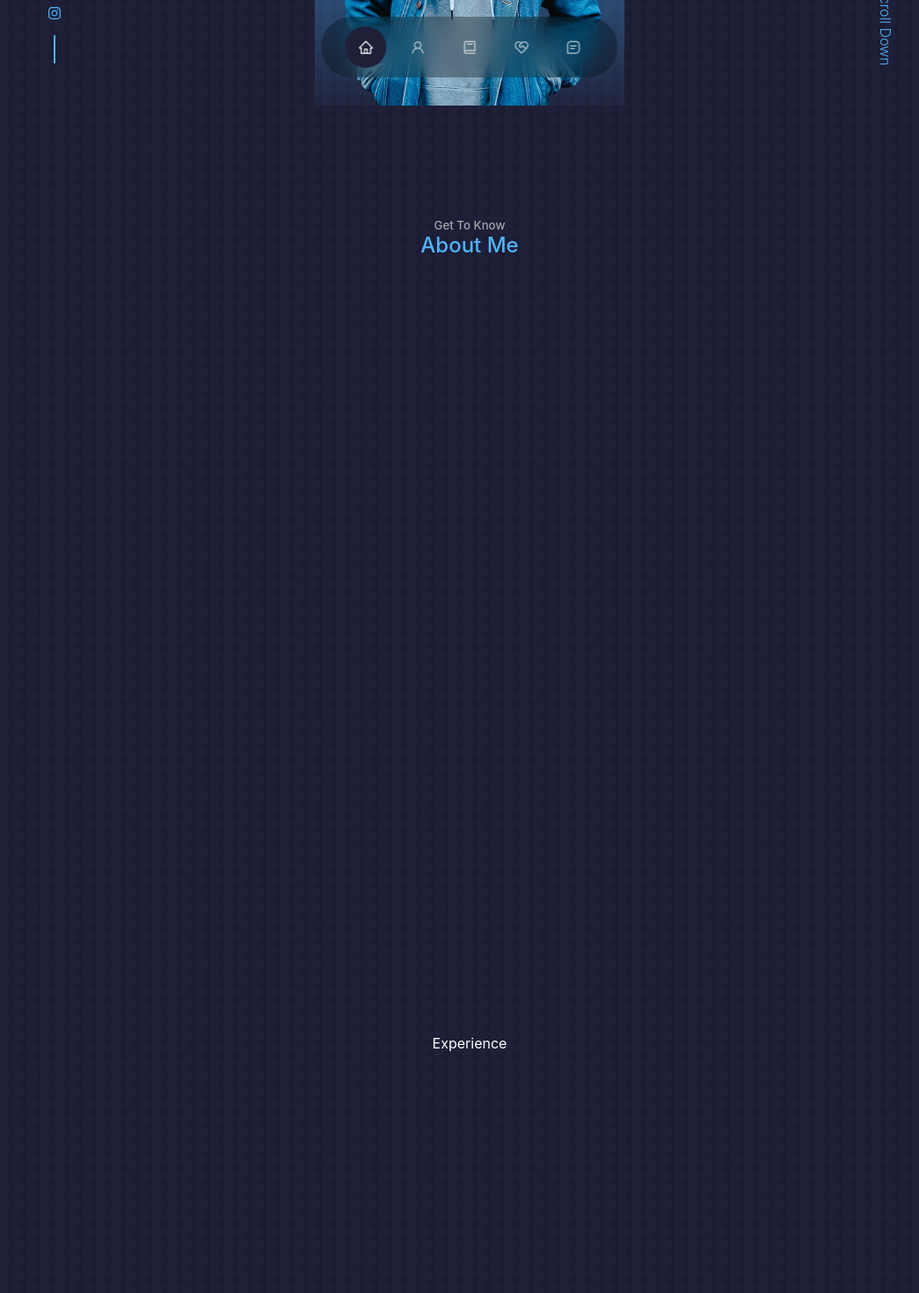
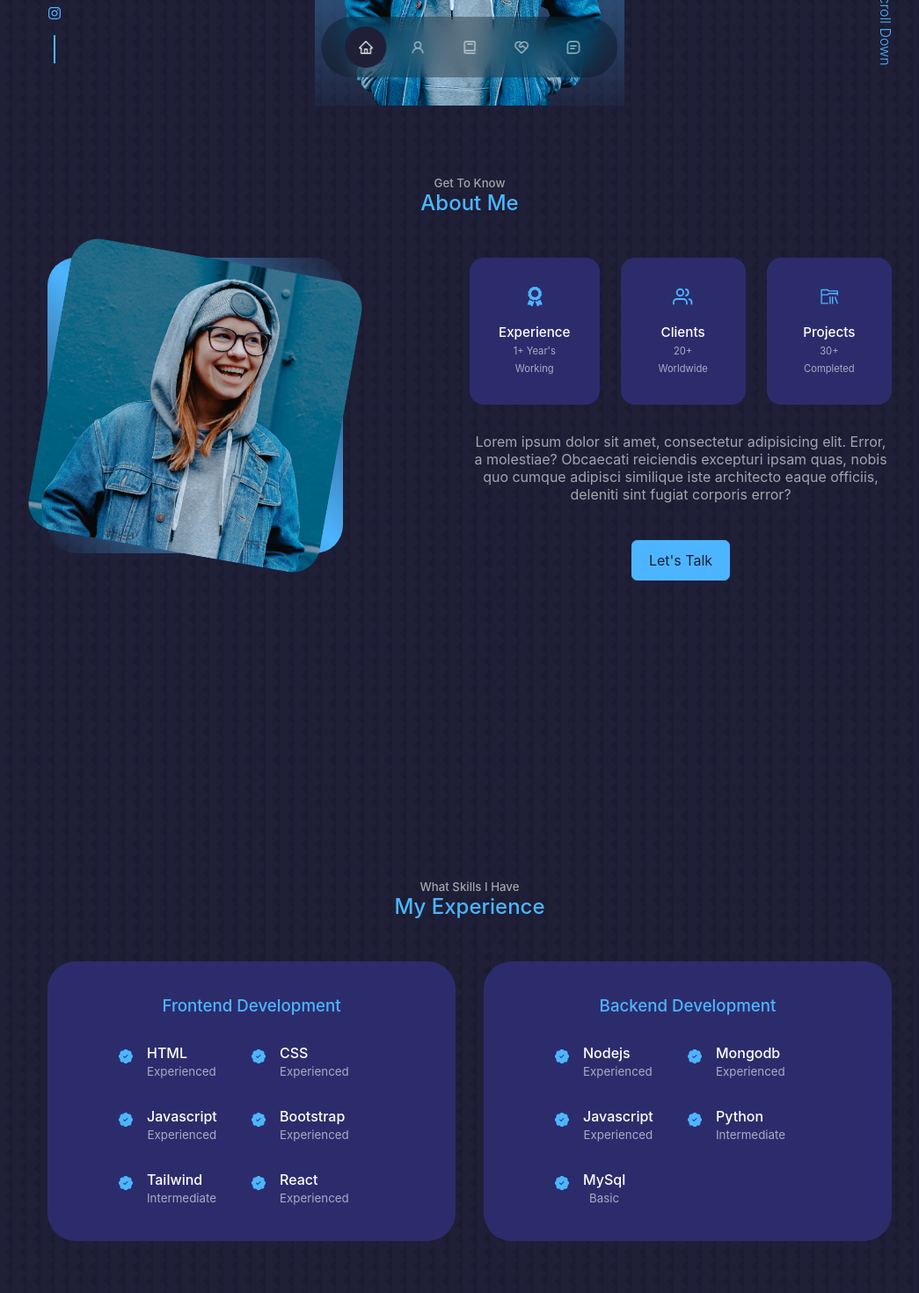
Before and after one commit to kishoresai8883/MyPortfolio, a React (Create React App) app: page / in a window 1280 px wide. Shown: the part 680-2150 px from the top of the page at 88% size, without its empty margins (106-1151 px from the left). Built offline with nearby package versions, Linux system fonts and the light colour scheme; the HTML template or start-up script is replaced by a standard one.

Commit message:
About page implemented

```diff
--- a/src/App.css
+++ b/src/App.css
@@ -1,38 +1,3 @@
 .App {
   text-align: center;
 }
-
-.App-logo {
-  height: 40vmin;
-  pointer-events: none;
-}
-
-@media (prefers-reduced-motion: no-preference) {
-  .App-logo {
-    animation: App-logo-spin infinite 20s linear;
-  }
-}
-
-.App-header {
-  background-color: #282c34;
-  min-height: 100vh;
-  display: flex;
-  flex-direction: column;
-  align-items: center;
-  justify-content: center;
-  font-size: calc(10px + 2vmin);
-  color: white;
-}
-
-.App-link {
-  color: #61dafb;
-}
-
-@keyframes App-logo-spin {
-  from {
-    transform: rotate(0deg);
-  }
-  to {
-    transform: rotate(360deg);
-  }
-}
--- a/src/Components/About/about.css
+++ b/src/Components/About/about.css
@@ -0,0 +1,105 @@
+.about-container {
+    display: grid;
+    grid-template-columns: 35% 50%;
+    gap: 15%;
+}
+
+.about-me {
+    width: 100%;
+    aspect-ratio: 1/1;
+    border-radius: 2rem;
+    background: linear-gradient(
+        45deg,
+        transparent,
+        var(--color-primary),
+        transparent
+    );
+    display: grid;
+    place-items: center;
+}
+
+.about-me-img {
+    border-radius: 2rem;
+    overflow: hidden;
+    transform: rotate(10deg);
+    transition: var(--transition);
+}
+
+.about-me-img:hover {
+    transform: rotate(0);
+}
+
+.about-cards {
+    display: grid;
+    grid-template-columns: repeat(3, 1fr);
+    gap: 1.5rem;
+}
+
+.about-card {
+    background: var(--color-bg-variant);
+    border: 1px solid transparent;
+    border-radius: 1rem;
+    padding: 2rem;
+    text-align: center;
+    transition: var(--transition);
+}
+
+.about-card:hover {
+    background: transparent;
+    border-color: var(--color-primary-variant);
+    cursor: default;
+}
+
+
+.about-icon {
+    color: var(--color-primary);
+    font-size: 1.4rem;
+    margin-bottom: 1rem;
+}
+
+.about-card h5 {
+    font-size: 0.95rem;
+}
+
+.about-card small {
+    font-size: 0.7rem;
+    color: var(--color-light);
+}
+
+.about-content p {
+    margin: 2rem 0 2.6rem;
+    color: var(--color-light);
+}
+
+@media screen and (max-width: 1024px) {
+    .about-container {
+        grid-template-columns: 1fr;
+        gap: 0;
+    }
+
+    .about-me {
+        width: 50%;
+        margin: 2rem auto 4rem;
+    }
+
+    .about-content p {
+        margin: 1rem 0 1.5rem;
+    }
+}
+
+@media screen and (max-width: 768px) {
+    .about-me {
+        width: 65%;
+        margin: 0 auto 3rem;
+    }
+    .about-card {
+        grid-template-columns: 1fr 1fr;
+        gap: 1rem;
+    }
+    .about-content {
+        text-align: center;
+    }
+    .about-content p {
+        margin: 1.5rem 0;
+    }
+}
--- a/src/Components/About/about.jsx
+++ b/src/Components/About/about.jsx
@@ -1,10 +1,45 @@
 import React from 'react'
+import './about.css'
+import Me from '../../Assets/me-about.jpg'
+import { FaAward } from 'react-icons/fa'
+import { FiUsers } from 'react-icons/fi'
+import { VscFolderLibrary } from 'react-icons/vsc'
 
 const About = () => {
   return (
     <section id='about'>
       <h5>Get To Know</h5>
       <h2>About Me</h2>
+      <div className="container about-container">
+        <div className="about-me">
+          <img src={Me} alt="About img" className="about-me-img" />
+        </div>
+        <div className="about-content">
+          <div className="about-cards">
+            <article className='about-card'>
+              <FaAward className='about-icon'/>
+              <h5>Experience</h5>
+              <small>1+ Year's Working</small>
+            </article>
+            <article className='about-card'>
+              <FiUsers className='about-icon'/>
+              <h5>Clients</h5>
+              <small>20+ Worldwide</small>
+            </article>
+            <article className='about-card'>
+              <VscFolderLibrary className='about-icon'/>
+              <h5>Projects</h5>
+              <small>30+ Completed</small>
+            </article>
+          </div>
+          <p>Lorem ipsum dolor sit amet, consectetur adipisicing elit.
+            Error, a molestiae? Obcaecati reiciendis excepturi ipsam quas,
+            nobis quo cumque adipisci similique iste architecto eaque officiis,
+            deleniti sint fugiat corporis error?
+          </p>
+          <a href="#contact" className='btn btn-primary'>Let's Talk</a>
+        </div>
+      </div>
     </section>
   )
 }
--- a/src/Components/Experience/experience.css
+++ b/src/Components/Experience/experience.css
@@ -0,0 +1,70 @@
+.exp-container {
+    display: grid;
+    grid-template-columns: 1fr 1fr;
+    gap: 2rem;
+}
+
+.exp-container > div {
+    background: var(--color-bg-variant);
+    padding: 2.4rem 5rem;
+    border-radius: 2rem;
+    border: 1px solid transparent;
+    transition: var(--transition);
+}
+
+.exp-container > div:hover {
+    background: transparent;
+    border-color: var(--color-primary-variant);
+    cursor: default;
+}
+
+.exp-container > div h3 {
+    text-align: center;
+    color: var(--color-primary);
+    margin-bottom: 2rem;
+}
+
+.exp-content {
+    display: grid;
+    grid-template-columns: 1fr 1fr;
+    row-gap: 2rem;
+}
+
+.exp-details {
+    display: flex;
+    gap: 1rem;
+}
+
+.exp-details > div h4 {
+    display: flex;
+    justify-content: flex-start;
+}
+
+.exp-details-icon {
+    margin-top: 6px;
+    color: var(--color-primary);
+}
+
+@media screen and (max-width: 1024px) {
+    .exp-container {
+        grid-template-columns: 1fr;
+    }
+    .exp-container > div {
+        width: 80%;
+        padding: 2rem;
+        margin: 0 auto;
+    }
+    .exp-content {
+        padding: 1rem;
+    }
+}
+
+@media screen and (max-width: 768px) {
+    .exp-container {
+        gap: 1rem;
+    }
+    .exp-container > div {
+        width: 100%;
+        padding: 2rem 1rem;
+    }
+}
--- a/src/Components/Experience/experience.jsx
+++ b/src/Components/Experience/experience.jsx
@@ -1,9 +1,101 @@
 import React from 'react'
+import { BsPatchCheckFill } from "react-icons/bs";
+import './experience.css'
 
 const Experience = () => {
   return (
     <section id='experience'>
-      Experience
+      <h5>What Skills I Have</h5>
+      <h2>My Experience</h2>
+      <div className="container exp-container">
+        <div className="exp-frontend">
+          <h3>Frontend Development</h3>
+          <div className="exp-content">
+            <article className="exp-details">
+              <BsPatchCheckFill className='exp-details-icon'/>
+              <div>
+                <h4>HTML</h4>
+                <small className='text-light'>Experienced</small>
+              </div>
+            </article>
+            <article className="exp-details">
+              <BsPatchCheckFill className='exp-details-icon'/>
+              <div>
+                <h4>CSS</h4>
+                <small className='text-light'>Experienced</small>
+              </div>
+            </article>
+            <article className="exp-details">
+              <BsPatchCheckFill className='exp-details-icon'/>
+              <div>
+                <h4>Javascript</h4>
+                <small className='text-light'>Experienced</small>
+              </div>
+            </article>
+            <article className="exp-details">
+              <BsPatchCheckFill className='exp-details-icon'/>
+              <div>
+                <h4>Bootstrap</h4>
+                <small className='text-light'>Experienced</small>
+              </div>
+            </article>
+            <article className="exp-details">
+              <BsPatchCheckFill className='exp-details-icon'/>
+              <div>
+                <h4>Tailwind</h4>
+                <small className='text-light'>Intermediate</small>
+              </div>
+            </article>
+            <article className="exp-details">
+              <BsPatchCheckFill className='exp-details-icon'/>
+              <div>
+                <h4>React</h4>
+                <small className='text-light'>Experienced</small>
+              </div>
+            </article>
+          </div>
+        </div>
+        <div className="exp-backend">
+          <h3>Backend Development</h3>
+          <div className="exp-content">
+          <article className="exp-details">
+              <BsPatchCheckFill className='exp-details-icon'/>
+              <div>
+                <h4>Nodejs</h4>
+                <small className='text-light'>Experienced</small>
+              </div>
+            </article>
+            <article className="exp-details">
+              <BsPatchCheckFill className='exp-details-icon'/>
+              <div>
+                <h4>Mongodb</h4>
+                <small className='text-light'>Experienced</small>
+              </div>
+            </article>
+            <article className="exp-details">
+              <BsPatchCheckFill className='exp-details-icon'/>
+              <div>
+                <h4>Javascript</h4>
+                <small className='text-light'>Experienced</small>
+              </div>
+            </article>
+            <article className="exp-details">
+              <BsPatchCheckFill className='exp-details-icon'/>
+              <div>
+                <h4>Python</h4>
+                <small className='text-light'>Intermediate</small>
+              </div>
+            </article>
+            <article className="exp-details">
+              <BsPatchCheckFill className='exp-details-icon'/>
+              <div>
+                <h4>MySql</h4>
+                <small className='text-light'>Basic</small>
+              </div>
+            </article>
+          </div>
+        </div>
+      </div>
     </section>
   )
 }
--- a/src/index.css
+++ b/src/index.css
@@ -20,8 +20,8 @@
 
   --container-width-lg: 75%;
   --container-width-md: 86%;
-  --container-width-ms: 90%;
-  transition: all 400ms ease;
+  --container-width-sm: 90%;
+  --transition: all 400ms ease;
 }
 
 html {
@@ -65,7 +65,7 @@ h1 {
 }
 
 section {
-  margin-top: 8rem;
+  padding-top: 5rem;
   height: 100vh;
 }
 
@@ -128,15 +128,15 @@ img {
     width: var(--container-width-md);
   }
   section {
-    margin-top: 6rem;
+    margin-top: 5rem;
   }
 }
 
 /* ========== MEDIA QUERIES (SMALL DEVICES) ========== */
 
-@media screen and (max-width: 600px) {
+@media screen and (max-width: 768px) {
   .container {
-    width: var(--container-width-ms);
+    width: var(--container-width-sm);
   }
   section > h2 {
     margin-bottom: 2rem;
```
